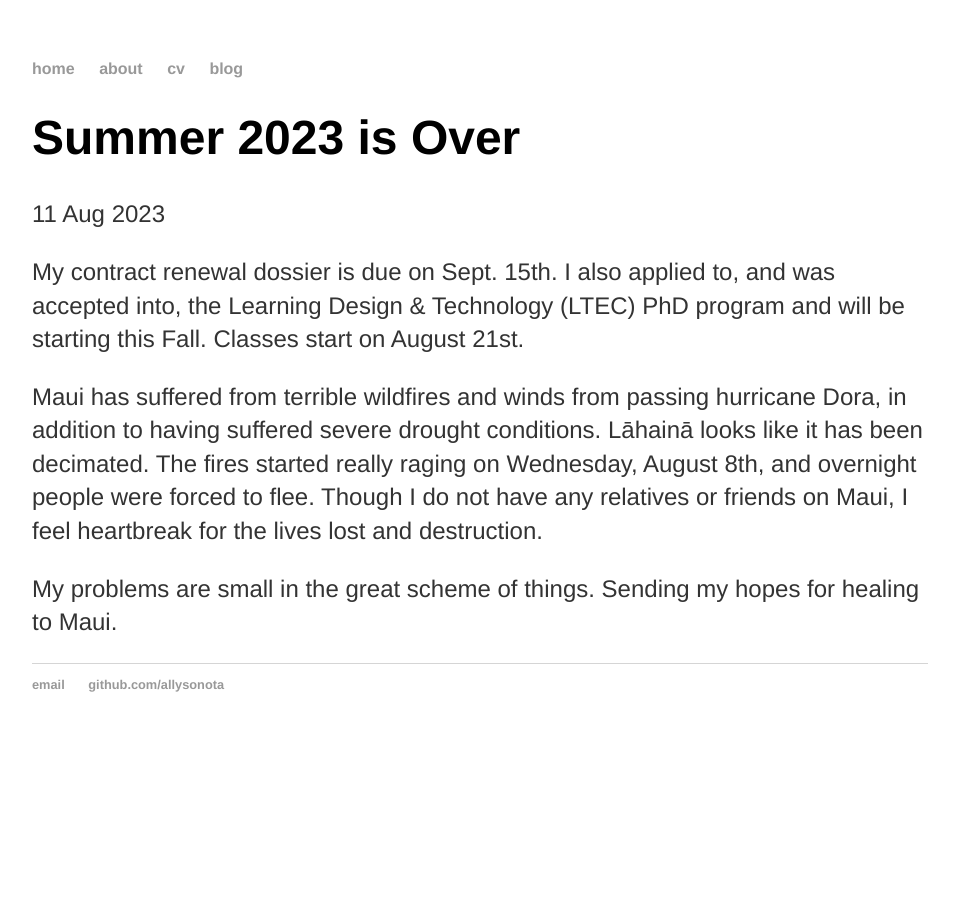
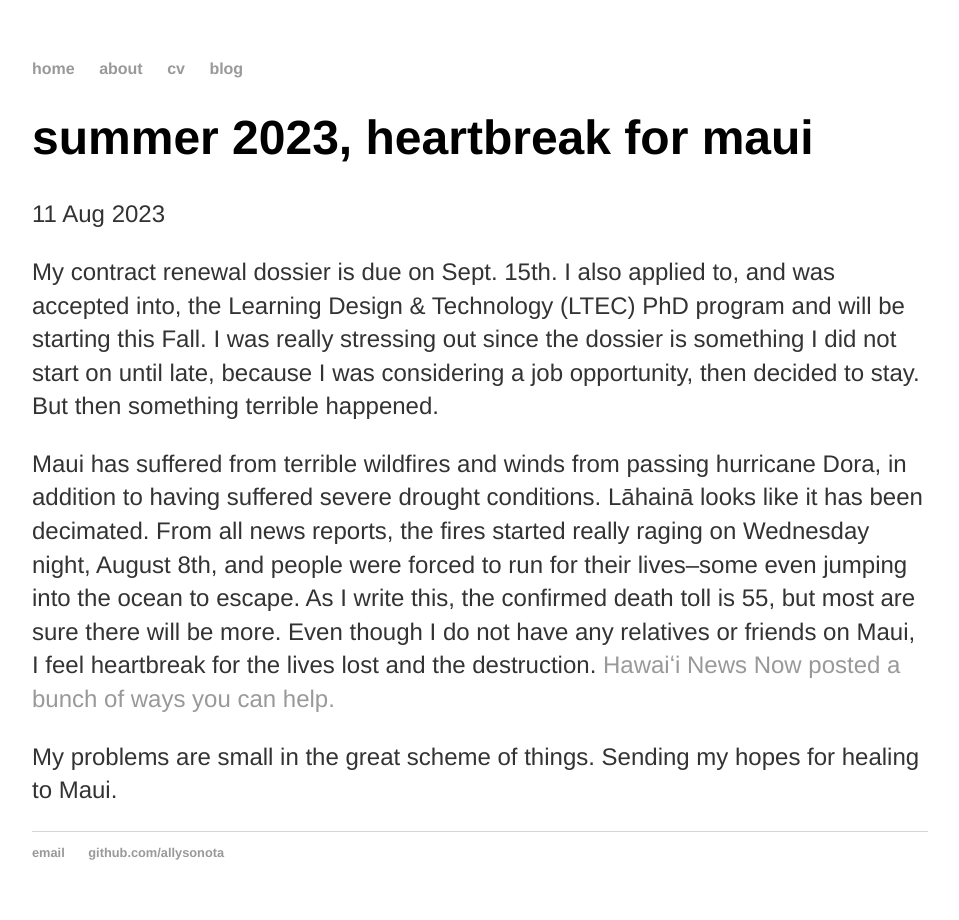
Before and after one commit to allysonota/allysonota.github.io, a Jekyll site: the page built from _posts/2023-08-11-summer-2023-is-over.md, in a window 1280 px wide. Shown: the whole page, without its empty margins (160-1119 px from the left). Built offline with Jekyll 4.4.1, drawn with Linux system fonts in a browser that asks for light colours.

Commit message:
Update 2023-08-11-summer-2023-is-over.md

```diff
--- a/_posts/2023-08-11-summer-2023-is-over.md
+++ b/_posts/2023-08-11-summer-2023-is-over.md
@@ -1,10 +1,10 @@
 ---
 layout: post
-title: "Summer 2023 is Over"
+title: "summer 2023, heartbreak for maui"
 date: 2023-08-11
 ---
-My contract renewal dossier is due on Sept. 15th. I also applied to, and was accepted into, the Learning Design & Technology (LTEC) PhD program and will be starting this Fall. Classes start on August 21st.
+My contract renewal dossier is due on Sept. 15th. I also applied to, and was accepted into, the Learning Design & Technology (LTEC) PhD program and will be starting this Fall. I was really stressing out since the dossier is something I did not start on until late, because I was considering a job opportunity, then decided to stay. But then something terrible happened.
 
-Maui has suffered from terrible wildfires and winds from passing hurricane Dora, in addition to having suffered severe drought conditions. Lāhainā looks like it has been decimated. The fires started really raging on Wednesday, August 8th, and overnight people were forced to flee. Though I do not have any relatives or friends on Maui, I feel heartbreak for the lives lost and destruction.
+Maui has suffered from terrible wildfires and winds from passing hurricane Dora, in addition to having suffered severe drought conditions. Lāhainā looks like it has been decimated. From all news reports, the fires started really raging on Wednesday night, August 8th, and people were forced to run for their lives--some even jumping into the ocean to escape. As I write this, the confirmed death toll is 55, but most are sure there will be more. Even though I do not have any relatives or friends on Maui, I feel heartbreak for the lives lost and the destruction. <a href="https://www.hawaiinewsnow.com/2023/08/09/want-help-those-devastated-by-maui-wildfires-heres-how/">Hawaiʻi News Now posted a bunch of ways you can help.</a>
 
 My problems are small in the great scheme of things. Sending my hopes for healing to Maui.
```
